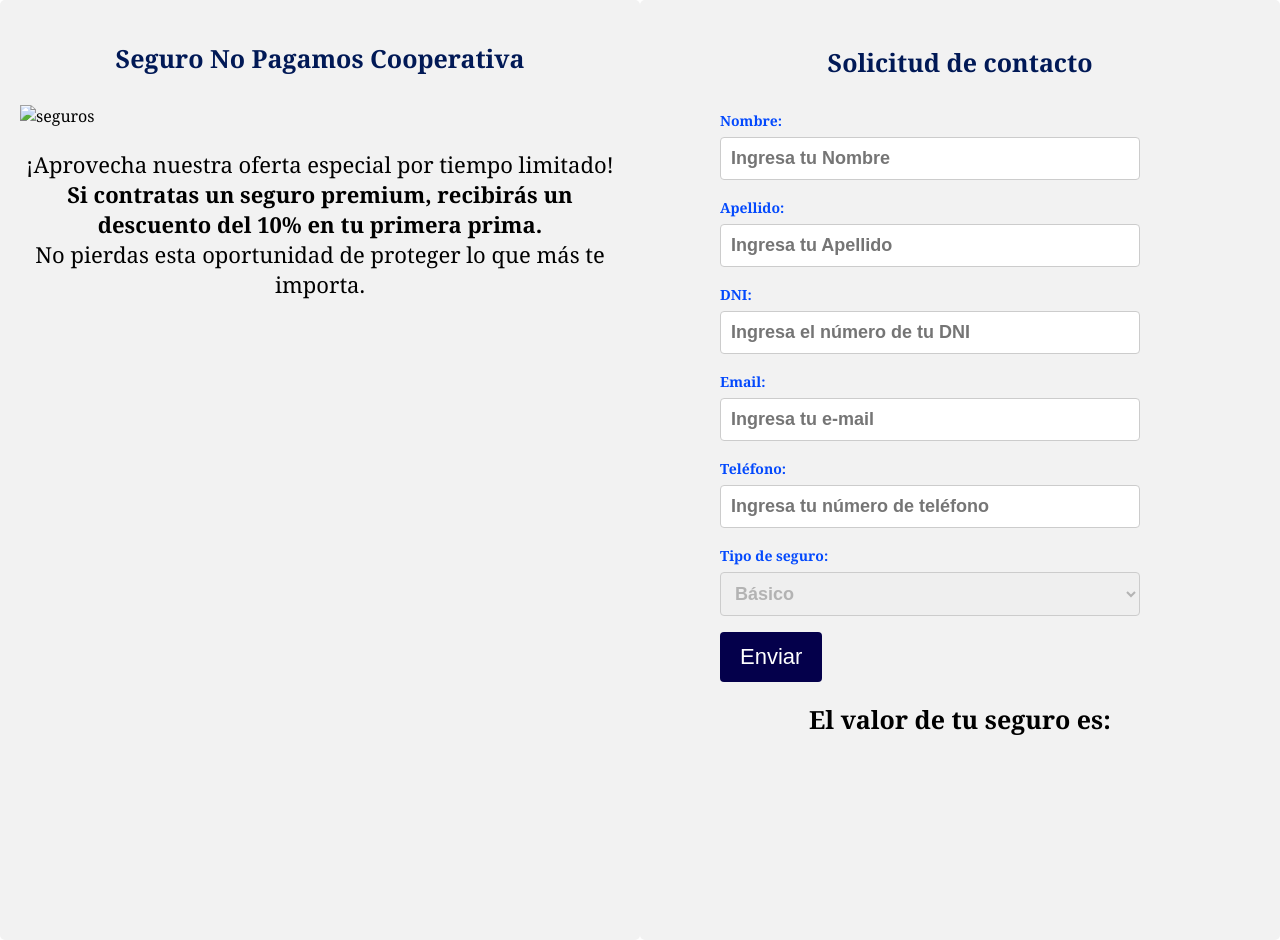
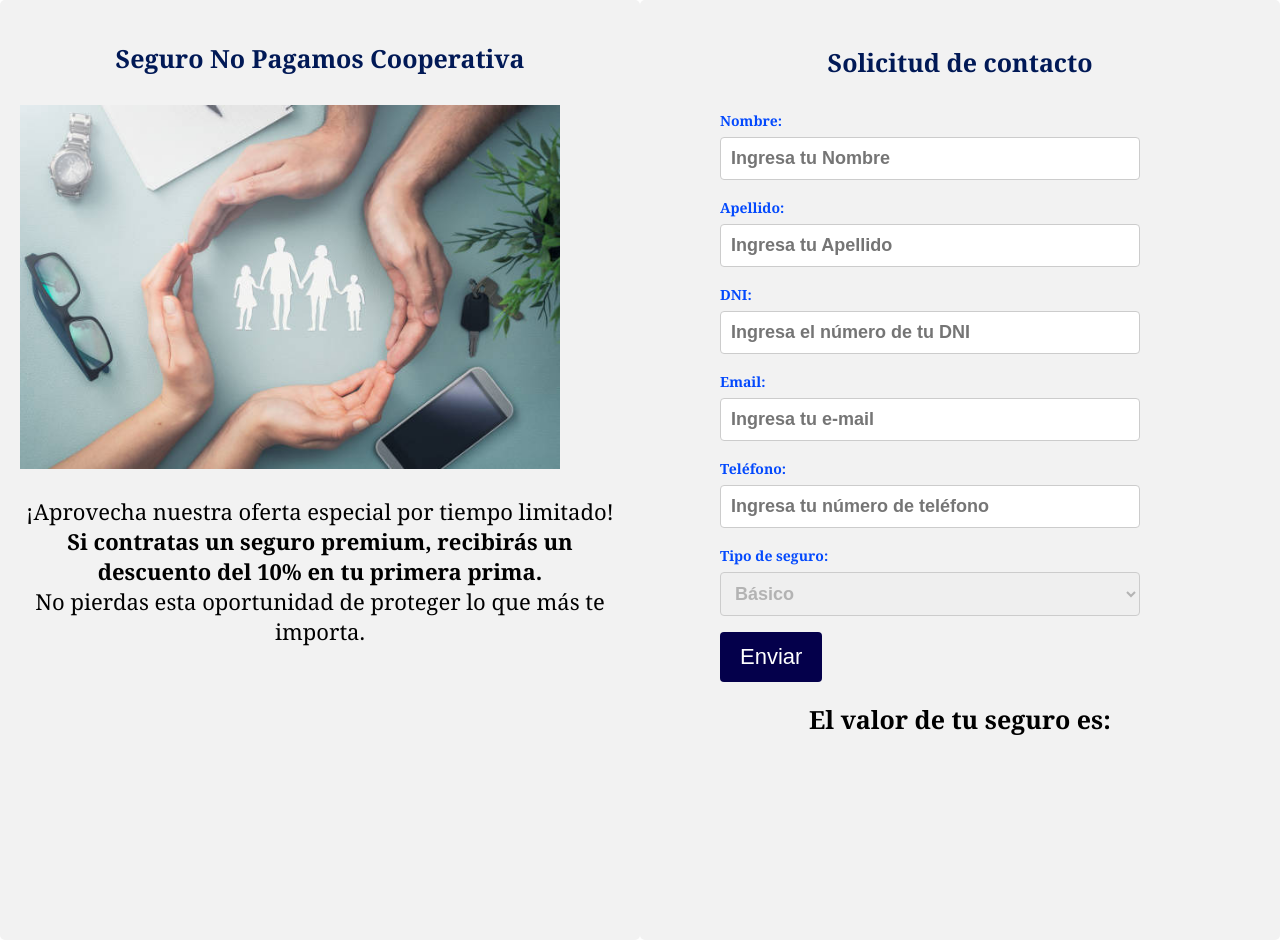
Before and after one commit to Barbozahj/Barbozahj-Clase1-Ejercicio.io, a plain HTML site: page index.html in a window 1280 px wide. Drawn offline with Linux system fonts and the light colour scheme.

Commit message:
Update index.html
Actualizacion img 2

```diff
--- a/index.html
+++ b/index.html
@@ -11,7 +11,7 @@
     <section class="row">
       <section class="container-figure">
         <h2>Seguro No Pagamos Cooperativa</h2>
-        <img src="./bgseguros2.jpg" alt="seguros">
+        <img src="./bgseguros.jpg" alt="seguros">
         <aside class="texto-venta">
           <p>¡Aprovecha nuestra oferta especial por tiempo limitado!<br>
             <strong>Si contratas un seguro premium, recibirás un descuento del 10% en tu primera prima.</strong><br> No pierdas esta oportunidad de proteger lo que más te importa.</p>
```
